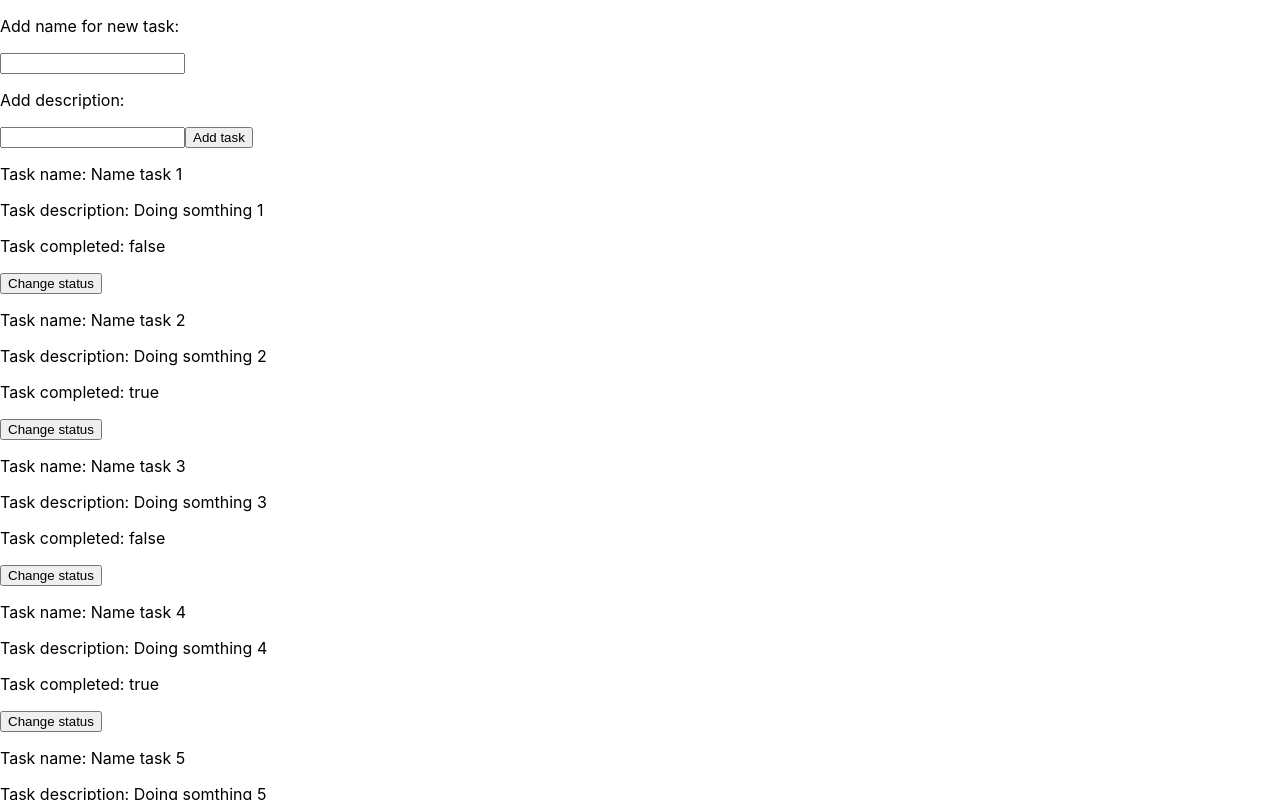
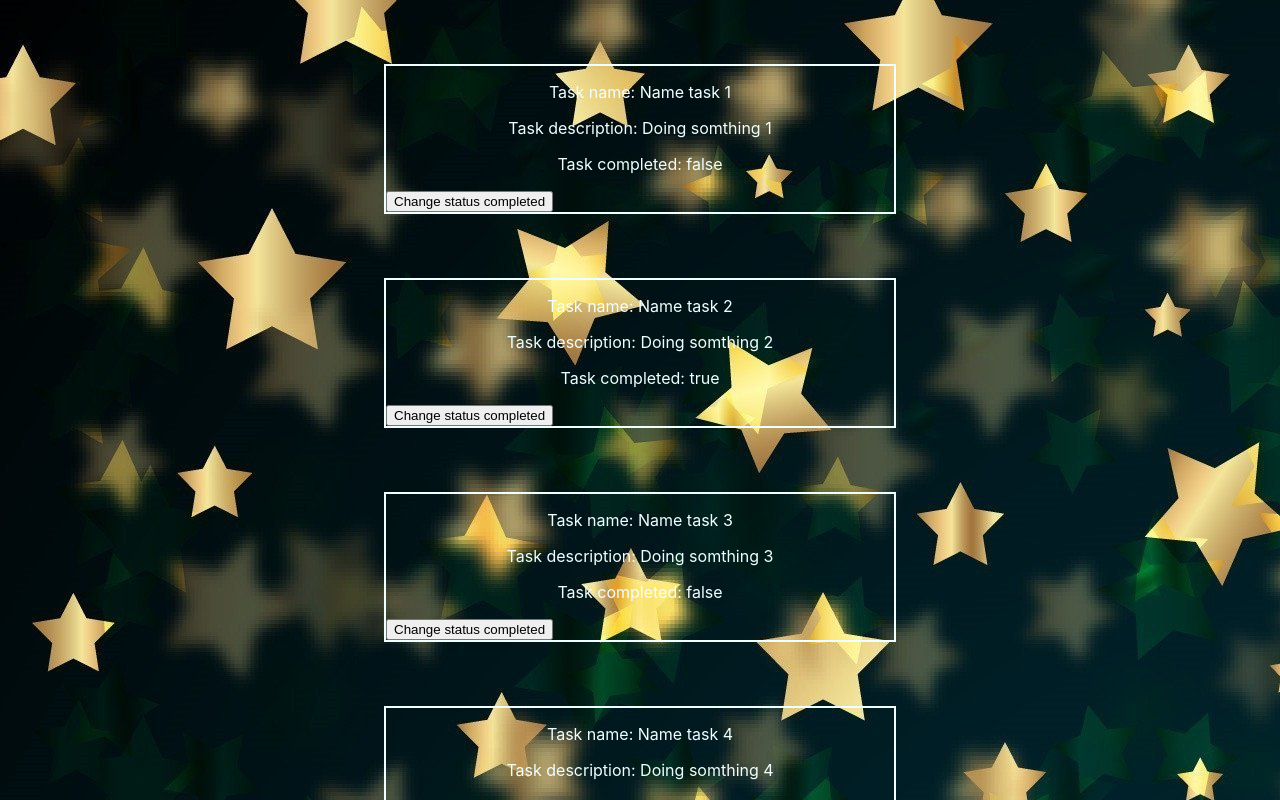
Before and after one commit to 0jacob200/react_course_project, a React (Create React App) app: page / in a window 1280 px wide. Shown: the top 800 px of the page. Built offline with nearby package versions, Linux system fonts and the light colour scheme.

Commit message:
Revert "Hw4 branch"

```diff
--- a/src/App.js
+++ b/src/App.js
@@ -1,44 +1,9 @@
 import logo from './logo.svg';
-//import './App.css';
+import './App.css';
 import { render } from '@testing-library/react';
 import React from 'react'
-import MyToDoList from './components/MyToDoList/MyToDoList'
 
-/*
-ДЗ 4 - Add tasks - deadline 23:59 30.04
-1. Необходимо реализовать добавление задач в TaskTracker:
-Должны появится инпуты для ввода name имени и description описания задачи
-Кнопка для добавления задачи с введенными именем и описанием в список задач
-
-2. Разделить приложение на разные компоненты, например
-(не обязательно именно такое разделение):
-App - корневой
-Task - рисует одну таску
-TaskList - рисует список тасок
-TaskAdd - два инпута для ввода имени и описания
-Для каждого компонента отдельная папка components/ComponentName,
-внутри которой js файл для самого компонента и css файл для его стилизации
-
-3. При нажатии на кнопу внутри таски ее свойство completed должно меняться
-на противоположное. Это изменение должно быть отображено на UI.
-Для реализации этого пункта вам понадобится метод массива findIndex.
-Будте внимательны, не допускайте мутаций стейта!
-
-
-ДЗ 5 - Styling - deadline 23:59 19.05
-1. Необходимо стилизовать проект по своему вкусу, используя
-css модули (Filename.module.scss)
-scss синтаксис (npm install node-sass@5) - использование знака &
-библиотека classnames - условные стили
-flexbox - вся верстка должна быть осуществлена на нем
-
-2.Добавить возможность переключения тем - светлая/темная.
-Значение выбранной темы хранить в стейте корневого компонента. Потребителям поставлять
-с помощью context API. НЕ КЛАСТЬ В КОНТЕКСТ МАССИВ ЗАДАЧ!
-*/
-
-/*
-class MyToDoList extends React.Component {
+class MyTodoList extends React.Component {
   state = {
     tasks: [
       {
@@ -72,85 +37,19 @@ class MyToDoList extends React.Component {
         description: 'Doing somthing 6',
         completed: true
       }
-    ],
-    newTask: {
-      id: NaN,
-      name: '',
-      description: '',
-      completed: false
-    }
-  }
-
-  handleClickChangeStatus = (props) => {
-    this.setState(curState =>{
-      let index = [...curState.tasks].findIndex(x => x.id === props.id)
-      curState.tasks[index] = {...curState.tasks[index], completed: !props.completed}
-      return {
-        tasks: curState.tasks
-      }
-    })
-  }
-
-  newTask = (name, description) => {
-    this.setState(curState => {
-      const tasknew = {
-        id: curState.tasks.length +1,
-        name: name,
-        description: description,
-        completed: false
-      }
-      const newState = [...curState.tasks, tasknew]
-      return {tasks: newState}
-    })
+    ]
   }
 
   render() {
     return (
-      <div>
-        <NewTask newTask={this.newTask} />
-        <Map state={this.state} handleClickChangeStatus={this.handleClickChangeStatus}/>
-      </div>
+      <Map state={this.state}/>
     )
   }
 }
-*/
 
-/*
-class NewTask extends React.Component {
-  state ={
-    name: '',
-    description: ''
-  }
-
-  handleChangeTask = (event) => {
-    const {value, name} = event.currentTarget
-    this.setState({[name]: value})
-  }
-
-  handleClick = (props) => {
-    this.props.newTask(this.state.name, this.state.description)
-  }
-
-  render() {
-    return (
-      <div>
-        <p>Add name for new task:</p>
-        <input id="nameInput" name="name" value={this.state.newTask} onChange={this.handleChangeTask}/>
-        <p>Add description:</p>
-        <input id="descripInput" name="description" value={this.state.newTask} onChange={this.handleChangeTask}/>
-        <button type="reset" onClick={this.handleClick}>Add task</button>
-    </div>
-    )
-  }
-}
-*/
-
-/*
-const Task = ({id, name, description, completed, handleClickChangeStatus}) => {
-
-  const changeStatusClick = () => {
+const Task = ({id, name, description, completed}) => {
+  const changeStClick = () => {
     console.log(`Task ${id} completed status = ${completed}`)
-    handleClickChangeStatus(id, completed)
   }
 
   return(
@@ -158,27 +57,48 @@ const Task = ({id, name, description, completed, handleClickChangeStatus}) => {
     <p>Task name: { name }</p>
     <p>Task description: {description}</p>
     <p>Task completed: {completed}</p>
-    <button className="buttonChange" onClick={()=> handleClickChangeStatus(id, completed)}>Change status</button>
+    <button className="buttonChange" onClick={changeStClick}>Change status completed</button>
   </div>
   )
 }
-*/
 
-/*
-const Map = ({state, handleClickChangeStatus}) =>{
+const Map = ({state}) =>{
   return(
     <div>
-      {state.tasks.map(tasks => <Task id={tasks.id} name={tasks.name} description={tasks.description}
-      completed={String(tasks.completed)} handleClickChangeStatus={handleClickChangeStatus}/>)}
+      {state.tasks.map(tasks => <Task id={tasks.id} name={tasks.name} description={tasks.description} completed={String(tasks.completed)}/>)}
     </div>
   )
 }
-*/
 
 const App = () => {
   return(
-  <MyToDoList/>
+  <MyTodoList/>
   )
 }
 
+
+/* Old code
+
+function App() {
+  return (
+    <div className="App">
+      <header className="App-header">
+        <img src={logo} className="App-logo" alt="logo" />
+        <p>
+          Hello world!
+        </p>
+        <a
+          className="App-link"
+          href="https://reactjs.org"
+          target="_blank"
+          rel="noopener noreferrer"
+        >
+          Learn React
+        </a>
+      </header>
+    </div>
+  );
+}
+*/
+
 export default App;
--- a/src/components/Map/Map.js
+++ /dev/null
@@ -1,13 +0,0 @@
-import React from 'react'
-import Task from '../Task/Task'
-
-const Map = ({state, handleClickChangeStatus}) =>{
-    return(
-      <div>
-        {state.tasks.map(tasks => <Task id={tasks.id} name={tasks.name} description={tasks.description}
-        completed={tasks.completed} handleClickChangeStatus={()=> handleClickChangeStatus(tasks.id, tasks.completed)}/>)}
-      </div>
-    )
-}
-
-export default Map
--- a/src/components/MyToDoList/MyToDoList.js
+++ /dev/null
@@ -1,77 +0,0 @@
-import React from 'react'
-import Map from '../Map/Map'
-import NewTask from '../NewTask/NewTask'
-
-class MyToDoList extends React.Component {
-    state = {
-      tasks: [
-        {
-          id: 1,
-          name: 'Name task 1',
-          description: 'Doing somthing 1',
-          completed: false
-        },{
-          id: 2,
-          name: 'Name task 2',
-          description: 'Doing somthing 2',
-          completed: true
-        },{
-          id: 3,
-          name: 'Name task 3',
-          description: 'Doing somthing 3',
-          completed: false
-        },{
-          id: 4,
-          name: 'Name task 4',
-          description: 'Doing somthing 4',
-          completed: true
-        },{
-          id: 5,
-          name: 'Name task 5',
-          description: 'Doing somthing 5',
-          completed: false
-        },{
-          id: 6,
-          name: 'Name task 6',
-          description: 'Doing somthing 6',
-          completed: true
-        }
-      ]
-    }
-
-    handleClickChangeStatus = (id, completed) => {
-      //console.log({id, completed})
-      this.setState(curState =>{
-        let index = curState.tasks.findIndex(x => x.id === id)
-        //console.log({index, completed})
-        curState.tasks[index] = {...curState.tasks[index], completed: !completed}
-        return {
-          tasks: curState.tasks
-        }
-      })
-    }
-
-    newTask = (name, description) => {
-      this.setState(curState => {
-        const tasknew = {
-          id: curState.tasks.length +1,
-          name: name,
-          description: description,
-          completed: false
-        }
-        const newState = [...curState.tasks, tasknew]
-        return {tasks: newState}
-      })
-    }
-
-    render() {
-      return (
-        <div>
-          <NewTask newTask={this.newTask} />
-          <Map state={this.state} handleClickChangeStatus={this.handleClickChangeStatus}/>
-        </div>
-      )
-    }
-  }
-
-  export default MyToDoList
--- a/src/components/NewTask/NewTask.js
+++ /dev/null
@@ -1,34 +0,0 @@
-import React from 'react'
-class NewTask extends React.Component {
-    state ={
-      name: '',
-      description: ''
-    }
-
-    handleChangeTask = (event) => {
-      const {value, name} = event.currentTarget
-      this.setState({[name]: value})
-    }
-
-    handleClick = (props) => {
-      this.props.newTask(this.state.name, this.state.description)
-      this.setState(curState => {
-            curState.name = ''
-            curState.description = ''
-      })
-    }
-
-    render() {
-      return (
-        <div>
-          <p>Add name for new task:</p>
-          <input id="nameInput" name="name" value={this.state.newTask} onChange={this.handleChangeTask} placeholder={''}/>
-          <p>Add description:</p>
-          <input id="descripInput" name="description" value={this.state.newTask} onChange={this.handleChangeTask} placeholder={''}/>
-          <button type="reset" onClick={this.handleClick}>Add task</button>
-      </div>
-      )
-    }
-  }
-
-  export default NewTask
--- a/src/components/Task/Task.js
+++ /dev/null
@@ -1,20 +0,0 @@
-import React from 'react'
-
-const Task = ({id, name, description, completed, handleClickChangeStatus}) => {
-    /*
-    const changeStatusClick = () => {
-      console.log(`Task ${id} completed status = ${completed}`)
-      handleClickChangeStatus(id, completed)
-    }
-    */
-    return(
-    <div className='task'>
-      <p>Task name: { name }</p>
-      <p>Task description: {description}</p>
-      <p>Task completed: {String(completed)}</p>
-      <button className="buttonChange" onClick={()=> handleClickChangeStatus(id, completed)}>Change status</button>
-    </div>
-    )
-}
-
-export default Task
--- a/src/index.js
+++ b/src/index.js
@@ -1,7 +1,7 @@
 import React from 'react';
 import ReactDOM from 'react-dom';
 import './index.css';
-import App from './App'; //'./сomponents/App/App.js';
+import App from './App';
 import reportWebVitals from './reportWebVitals';
 
 ReactDOM.render(
```
